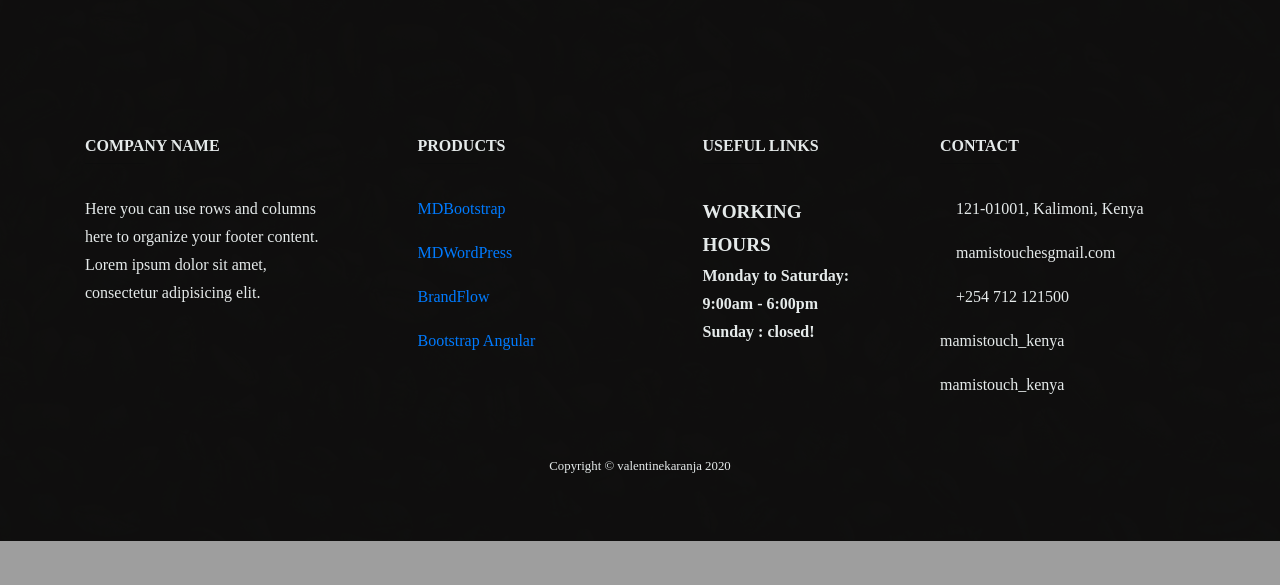
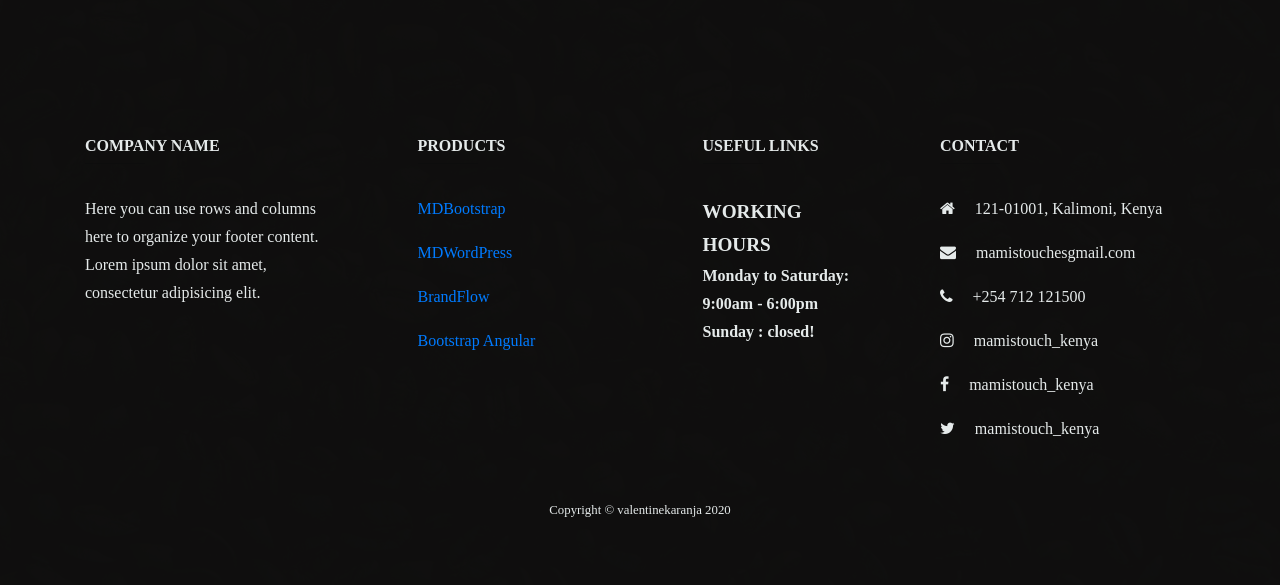
Before and after one commit to ValentineKaranja/fine-touch, a Django app: page / in a window 1280 px wide. Shown: the part 2468-3053 px from the top of the page. Before the commit the page ends 3009 px from the top, so only its background shows below. Run offline with Django 3.2, Linux system fonts and the light colour scheme; data comes from the database, SQL or seed files in the repository; some libraries are stand-ins or nearby versions.

Commit message:
added icons for the footer

```diff
--- a/fine_touch/core/urls.py
+++ b/fine_touch/core/urls.py
@@ -3,7 +3,7 @@ from . import views
 
 urlpatterns = [
     path('', views.home, name='home'),
-    path('store/', views.store, name='store'),
+    path('about/', views.about, name='about'),
     path('order/<slug>', views.order, name='order'),
     path('services/', views.services, name='services'),
     path('product/<slug>', views.product, name='product'),
--- a/fine_touch/core/views.py
+++ b/fine_touch/core/views.py
@@ -37,5 +37,5 @@ def order(request, slug):
     return render(request, 'order.html', {'form': form})
 
 
-def store(request):
-    return render(request, 'store.html')
+def about(request):
+    return render(request, 'about.html')
--- a/fine_touch/fine_touch/settings.py
+++ b/fine_touch/fine_touch/settings.py
@@ -26,7 +26,7 @@ SECRET_KEY = 'z89wrlchds*r5+tgsrgys_n%x67!%f#j39336h-l2&2eel%-^-'
 # SECURITY WARNING: don't run with debug turned on in production!
 DEBUG = True
 
-ALLOWED_HOSTS = []
+ALLOWED_HOSTS = ['127.0.0.1','c49042831b37.ngrok.io']
 
 
 # Application definition
--- a/fine_touch/templates/about.html
+++ b/fine_touch/templates/about.html
@@ -1,4 +1,4 @@
-{% include "base.html" %}
+{% extends "base.html" %}
 
 {% block content %}
 
--- a/fine_touch/templates/base.html
+++ b/fine_touch/templates/base.html
@@ -14,6 +14,7 @@
   <!-- Bootstrap core CSS -->
   <link rel="stylesheet" href="https://stackpath.bootstrapcdn.com/bootstrap/4.3.1/css/bootstrap.min.css"
    integrity="sha384-ggOyR0iXCbMQv3Xipma34MD+dH/1fQ784/j6cY/iJTQUOhcWr7x9JvoRxT2MZw1T" crossorigin="anonymous">
+  <link rel="stylesheet" href="https://cdnjs.cloudflare.com/ajax/libs/font-awesome/4.7.0/css/font-awesome.min.css">
 
   <!-- Custom fonts for this template -->
   <link href="{% static 'https://fonts.googleapis.com/css?family=Raleway:100,100i,200,200i,300,300i,400,400i,500,500i,600,600i,700,700i,800,800i,900,900i' %}" rel="stylesheet">
--- a/fine_touch/templates/navbar.html
+++ b/fine_touch/templates/navbar.html
@@ -23,13 +23,7 @@
             </a>
           </li>
           <li class="nav-item px-lg-4">
-            <a class="nav-link text-uppercase text-expanded" href="about.html">About</a>
-          </li>
-          <li class="nav-item px-lg-4">
-            <a class="nav-link text-uppercase text-expanded" href="{% url 'services' %}">services</a>
-          </li>
-          <li class="nav-item px-lg-4">
-            <a class="nav-link text-uppercase text-expanded" href="{% url 'store' %}">store</a>
+            <a class="nav-link text-uppercase text-expanded" href="{% url 'about' %}">About</a>
           </li>
         </ul>
       </div>
--- a/fine_touch/templates/store.html
+++ b/fine_touch/templates/store.html
@@ -68,15 +68,17 @@
 
           <hr class="blue mb-4 mt-0 d-inline-block mx-auto" style="width: 60px;">
 
-          <p><i class="fas fa-home mr-3"></i> 121-01001, Kalimoni, Kenya</p>
+          <p><i class="fa fa-home mr-3"></i> 121-01001, Kalimoni, Kenya</p>
 
-          <p><i class="fas fa-envelope mr-3"></i> mamistouchesgmail.com</p>
+          <p><i class="fa fa-envelope mr-3"></i> mamistouchesgmail.com</p>
 
-          <p><i class="fas fa-phone mr-3"></i> +254 712 121500</p>
+          <p><i class="fa fa-phone mr-3"></i> +254 712 121500</p>
 
-          <p><i class="fab fa-instagram"> </i> mamistouch_kenya </p>
+          <p><i class="fa fa-instagram mr-3"> </i> mamistouch_kenya </p>
 
-          <p><i class="fab fa-facebook"> </i> mamistouch_kenya </p>
+          <p><i class="fa fa-facebook mr-3"> </i> mamistouch_kenya </p>
+
+          <p><i class="fa fa-twitter mr-3"> </i> mamistouch_kenya </p>
 
         </div>
         <!-- Fourth column -->
```
